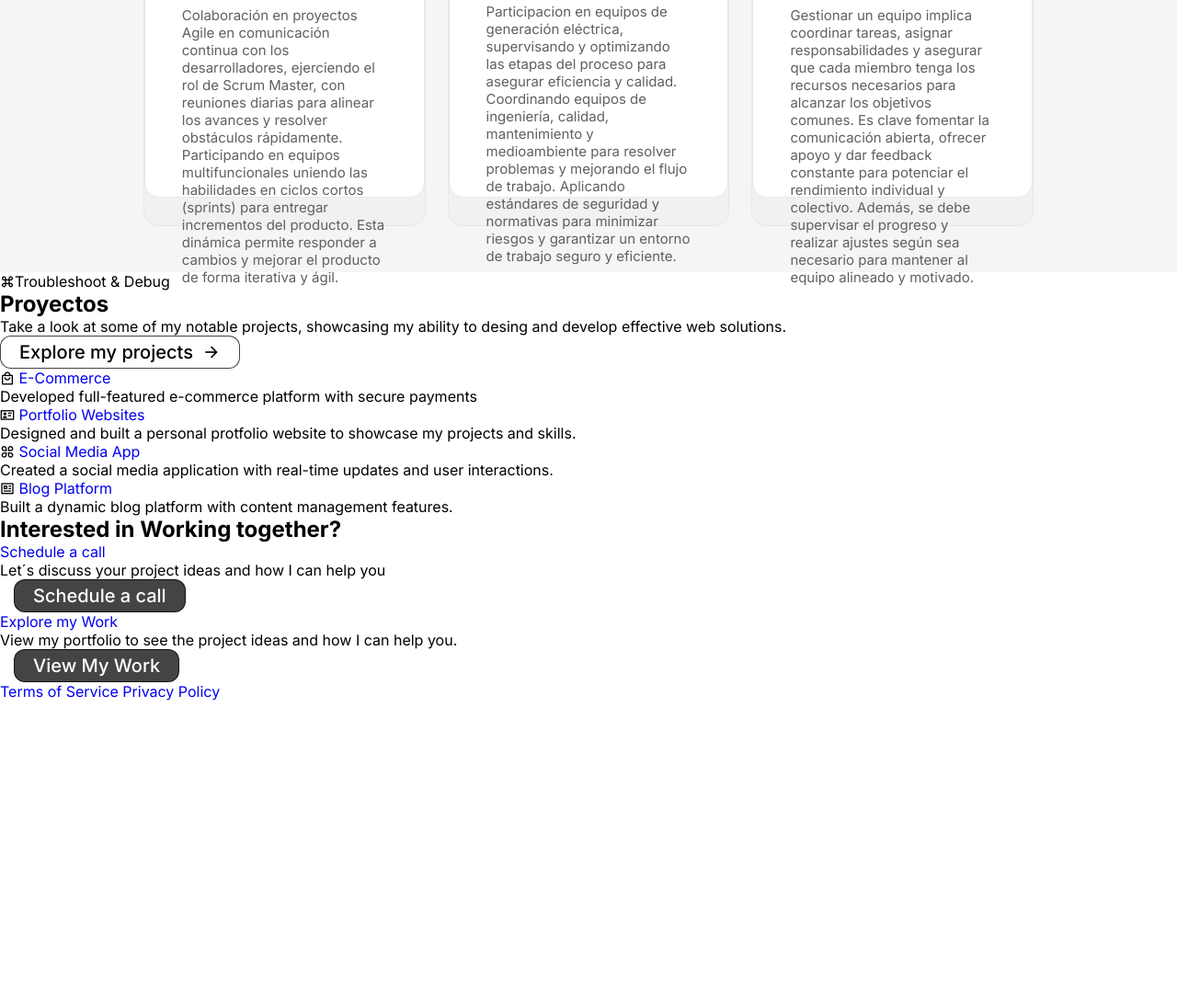
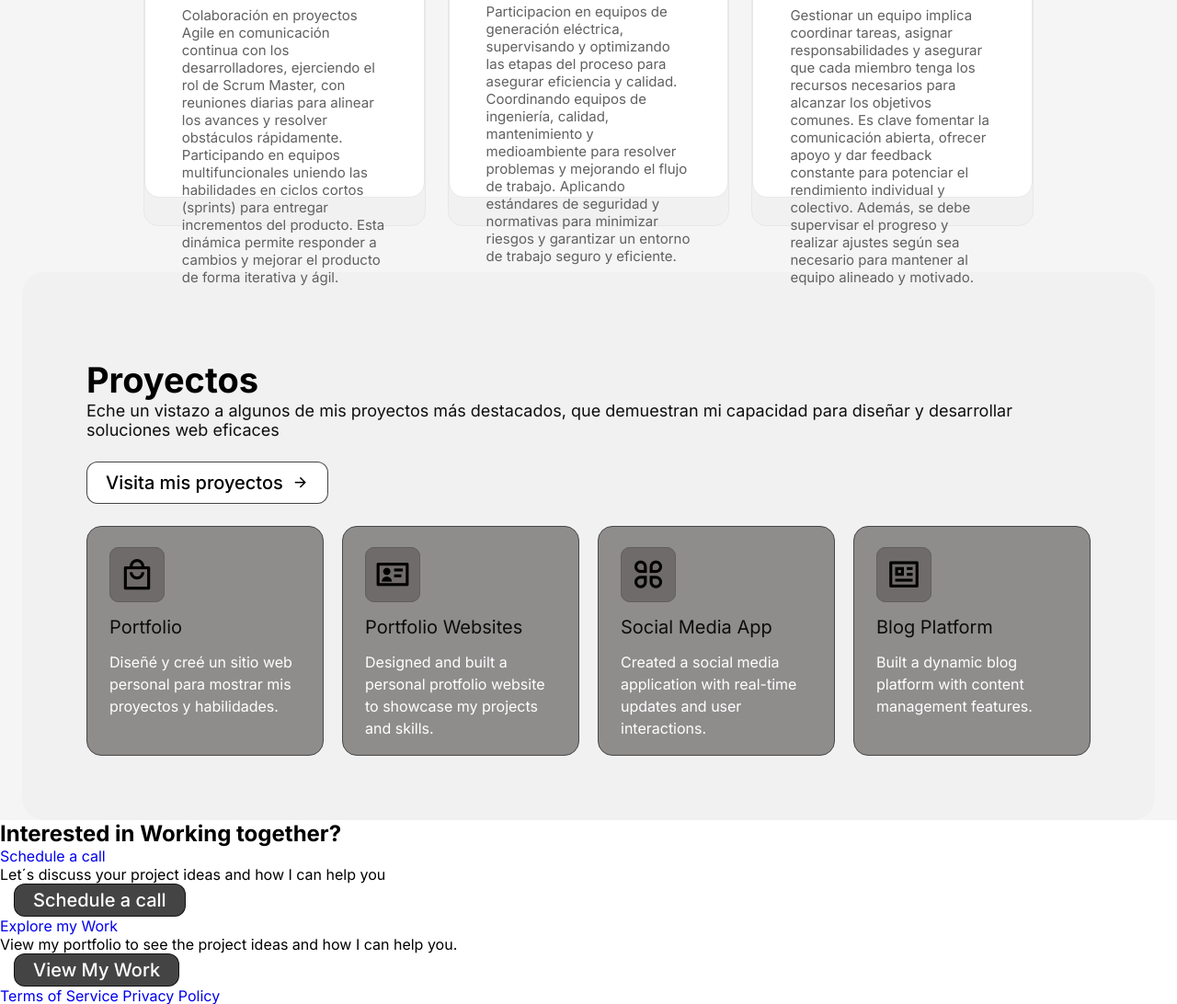
Before and after one commit to iGL3Hdev/Portfolio, a plain HTML site: page index.html in a window 1280 px wide. Shown: the part 1270-2362 px from the top of the page at 92% size. Before the commit the page ends 2032 px from the top, so only its background shows below. Drawn offline with nearby package versions, Linux system fonts and the light colour scheme.

Commit message:
Finalizado proyectos

```diff
--- a/index.html
+++ b/index.html
@@ -30,9 +30,12 @@
 
                     <h1>Carlos Iglesias Web Developer</h1>
                      <p>
-                        Como Desarrollador Full-Stack, me especializo en crear páginas web limpias, sencillas y minimalistas,
-                        enfocándome en una experiencia de usuario intuitiva y estética moderna que destacan
-                        por su elegancia y funcionalidad
+                        Como desarrollador full-stack soy capaz de construir aplicaciones completas, manejando tanto
+                        el frontend como el backend. En el frontend, creo interfaces de usuario atractivas y funcionales
+                        con HTML, CSS, JavaScript y frameworks como React o Angular. En el backend, implemento la
+                        lógica de negocio y gestiono bases de datos utilizando tecnologías como Node.js y SQL. Poseo la
+                        versatilidad suficiente que me permite desarrollar y optimizar cada parte de la aplicación, logrando
+                        una experiencia de usuario sólida y un sistema confiable.
                     </p>
 
                     <div class="buttons">
@@ -94,17 +97,16 @@
 
         <div class="projects">
             <div class="inner">
-                <p class="debug"><i class="ri-command-line"></i>Troubleshoot & Debug</p>
                 <h2>Proyectos</h2>
-                <p class="info">Take a look at some of my notable projects, showcasing my ability to desing and develop effective
-                    web solutions.</p>
-                <button>Explore my projects<i class="ri-arrow-right-line"></i></button>
+                <p class="info">Eche un vistazo a algunos de mis proyectos más destacados, que demuestran mi capacidad
+                    para diseñar y desarrollar soluciones web eficaces</p>
+                <button>Visita mis proyectos<i class="ri-arrow-right-line"></i></button>
 
                 <div class="items">
                     <div class="item">
                         <i class="ri-shopping-bag-4-line"></i>
-                        <a href="#">E-Commerce</a>
-                        <p>Developed full-featured e-commerce platform with secure payments</p>
+                        <a href="#">Portfolio</a>
+                        <p>Diseñé y creé un sitio web personal para mostrar mis proyectos y habilidades.</p>
                     </div>
                     <div class="item">
                         <i class="ri-id-card-line"></i>
--- a/style1.css
+++ b/style1.css
@@ -245,14 +245,14 @@ nav button i{
     font-size: 15px;
 }
 
-/*.projects{
+.projects{
     padding: 0 24px;
     background: #f5f5f5;
 }
 
 .projects .inner{
     background: #f1f1f1;
-    color: #fff;
+    color: #000;
     padding: 70px;
     border-radius: 24px;
 }
@@ -279,7 +279,7 @@ nav button i{
 
 .projects .inner p.info{
     font-size: 18px;
-    color: #dedede;
+    color: #0f0e0e;
     margin-bottom: 24px;
 }
 
@@ -299,7 +299,7 @@ nav button i{
     padding: 32px 24px;
     height: 250px;
     width: 24%;
-    background: #262626;
+    background: #8f8c8c;
 }
 
 .projects .inner .items .item i{
@@ -307,23 +307,23 @@ nav button i{
     border: 1px solid #606060;
     border-radius: 10px;
     padding: 10px;
-    background: #303030;
+    background: #706b6b;
 }
 
 .projects .inner .items .item a{
     display: block;
     margin: 24px 0 14px;
-    color: #fff;
+    color: #0d0c0c;
     font-size: 20px;
 }
 
 .projects .inner .items .item p{
-    color: #a1a1a1;
+    color: #fff;
     font-size: 16px;
     line-height: 24px;
 }
 
-.contac{
+/*.contac{
     padding-inline: 100px 60px;
     background: #f5f5f5;
 }
```
